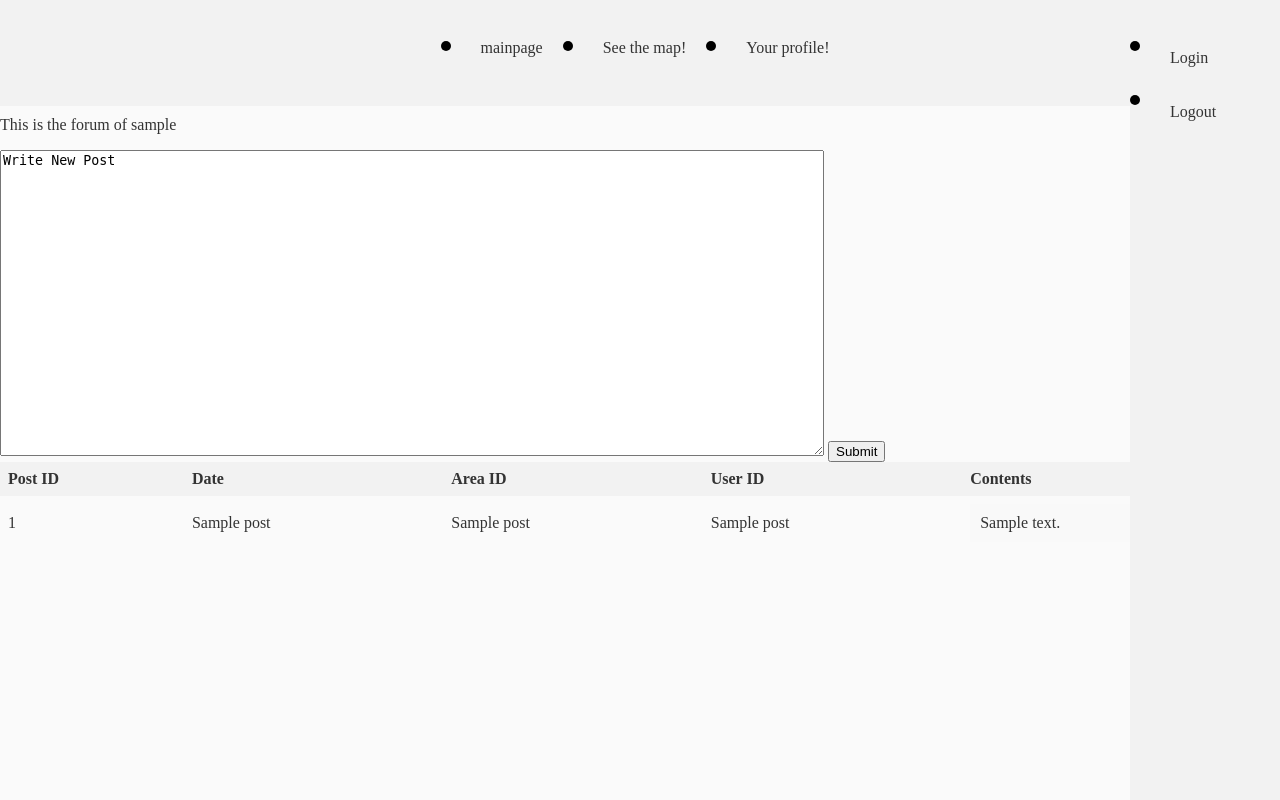
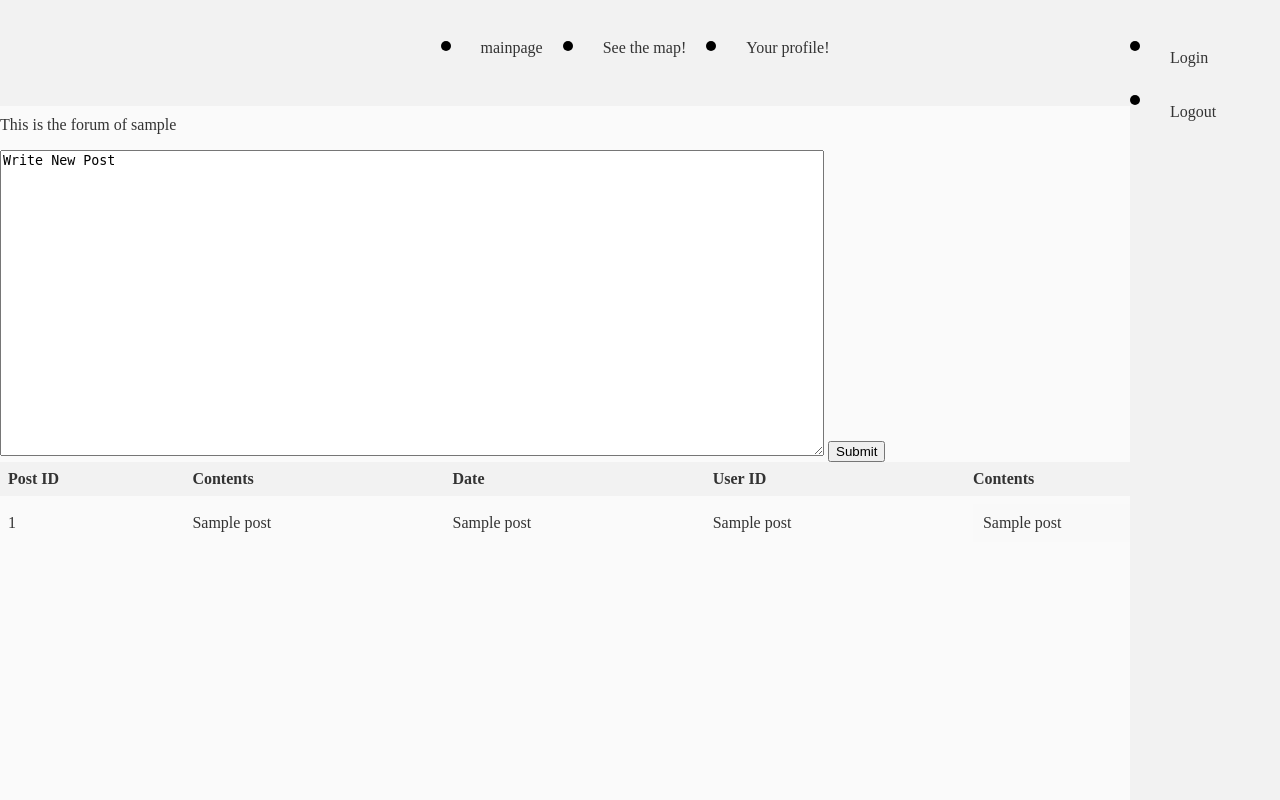
Before and after one commit to nickgismokato/DISProj, a Flask app: a page that uses source/templates/kommune.html in a window 1280 px wide. Run offline with Flask 3, Linux system fonts and the light colour scheme; a database or web service that is not in the repository returns one stand-in record (values such as "Sample title"); some libraries are stand-ins or nearby versions.

Commit message:
even nicer

```diff
--- a/source/templates/kommune.html
+++ b/source/templates/kommune.html
@@ -54,8 +54,8 @@
     <table>
       <tr>
         <th>Post ID</th>
+        <th>Contents</th>
         <th>Date</th>
-        <th>Area ID</th>
         <th>User ID</th>
         <th>Contents</th>
       </tr>
@@ -67,7 +67,7 @@
           <td>{{ post[3] }}</td>
           <td>
             <div class="post-contents">
-              {{ post.contents }}
+              {{ post[1] }}
             </div>
           </td>
         </tr>
```
